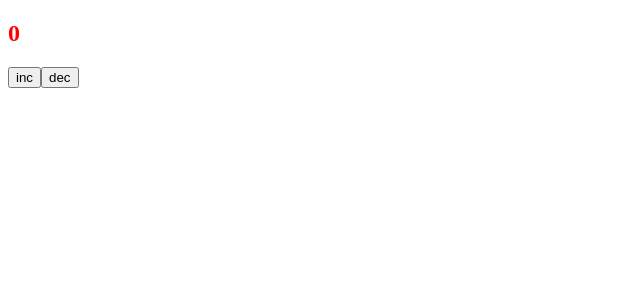
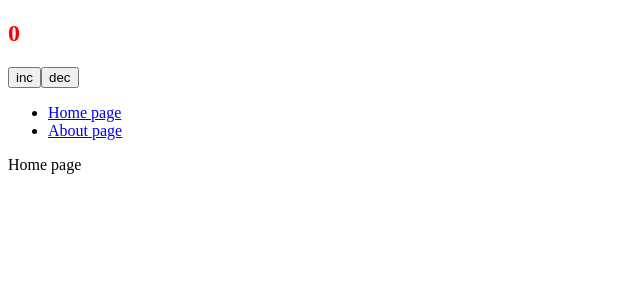
Before and after one commit to DenisPepper/react-advanced-2023, a React app: page / in a window 1280 px wide. Shown: the top 300 px of the page, without its empty margins (0-640 px from the left). Built offline with nearby package versions, Linux system fonts and the light colour scheme.

Commit message:
Добавит базовый роутинг и код-сплиттинг

```diff
--- /dev/null
+++ b/src/HOC/with-suspense.tsx
@@ -0,0 +1,8 @@
+import React, { Suspense } from "react";
+
+export const WithSuspense = (Component: React.FunctionComponent) => (props: JSX.IntrinsicAttributes):JSX.Element  =>
+    (
+        <Suspense fallback={<div>loading...</div>}>
+            <Component {...props} />
+        </Suspense>
+    );
--- /dev/null
+++ b/src/components/app/app.tsx
@@ -0,0 +1,20 @@
+import {Counter} from "../counter/counter";
+import {Link, Route, Routes} from "react-router-dom";
+import {AboutPageLazy} from "../pages/about-page/about-page.lazy";
+import {HomePageLazy} from "../pages/home-page/home-page.lazy";
+
+export const App = () => {
+    return (
+        <div>
+            <Counter/>
+            <ul>
+                <li><Link to={'/'}>Home page</Link></li>
+                <li><Link to={'/about'}>About page</Link></li>
+            </ul>
+            <Routes>
+                <Route path={'/'} element={<HomePageLazy/>}/>
+                <Route path={'/about'} element={<AboutPageLazy/>}/>
+            </Routes>
+        </div>
+    );
+}
--- /dev/null
+++ b/src/components/pages/about-page/about-page.lazy.tsx
@@ -0,0 +1,4 @@
+import { lazy } from 'react';
+import {WithSuspense} from "../../../HOC/with-suspense";
+
+export const AboutPageLazy = WithSuspense(lazy(() => import('./about-page')));
--- /dev/null
+++ b/src/components/pages/about-page/about-page.tsx
@@ -0,0 +1,9 @@
+const AboutPage = () => {
+    return (
+        <main>
+            About page
+        </main>
+    );
+}
+
+export default AboutPage;
--- /dev/null
+++ b/src/components/pages/home-page/home-page.lazy.tsx
@@ -0,0 +1,4 @@
+import { lazy } from 'react';
+import {WithSuspense} from "../../../HOC/with-suspense";
+
+export const HomePageLazy = WithSuspense(lazy(() => import('./home-page')));
--- /dev/null
+++ b/src/components/pages/home-page/home-page.tsx
@@ -0,0 +1,9 @@
+const HomePage = () => {
+    return (
+        <main>
+            Home page
+        </main>
+    );
+}
+
+export default HomePage;
--- a/src/index.tsx
+++ b/src/index.tsx
@@ -1,7 +1,7 @@
 import React from 'react';
 import ReactDOM from 'react-dom/client';
 import {BrowserRouter} from 'react-router-dom';
-import {Counter} from "./components/counter/counter";
+import {App} from "./components/app/app";
 
 const root = ReactDOM.createRoot(
     document.getElementById('root') as HTMLDivElement,
@@ -10,7 +10,7 @@ const root = ReactDOM.createRoot(
 root.render(
     <React.StrictMode>
         <BrowserRouter>
-            <Counter/>
+            <App/>
         </BrowserRouter>
     </React.StrictMode>,
 );
```
Also changed, not shown: 2 other files (tests, documents, lock files or other folders).
